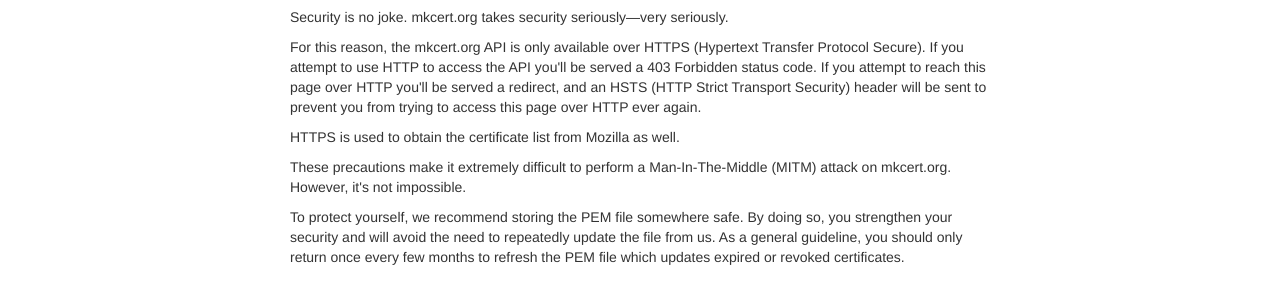
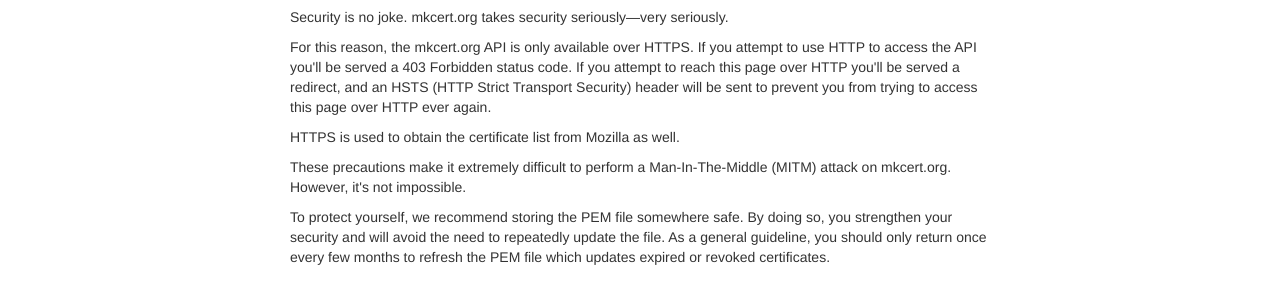
Before and after one commit to Lukasa/mkcert.org, a plain HTML site: page about.html in a window 1280 px wide. Shown: the part 196-480 px from the top of the page. Drawn offline with Linux system fonts and the light colour scheme.

Commit message:
Minor markups to about.html rewrite.

```diff
--- a/about.html
+++ b/about.html
@@ -45,10 +45,10 @@
       <div class="row narrow-content">
         <h2>Security </h2>
         <p>Security is no joke. mkcert.org takes security seriously&mdash;very seriously.</p>
-        <p>For this reason, the mkcert.org API is only available over HTTPS (Hypertext Transfer Protocol Secure). If you attempt to use HTTP to access the API you'll be served a 403 Forbidden status code. If you attempt to reach this page over HTTP you'll be served a redirect, and an HSTS (HTTP Strict Transport Security) header will be sent to prevent you from trying to access this page over HTTP ever again.</p>
+        <p>For this reason, the mkcert.org API is only available over HTTPS. If you attempt to use HTTP to access the API you'll be served a 403 Forbidden status code. If you attempt to reach this page over HTTP you'll be served a redirect, and an HSTS (HTTP Strict Transport Security) header will be sent to prevent you from trying to access this page over HTTP ever again.</p>
         <p>HTTPS is used to obtain the certificate list from Mozilla as well.</p>
         <p>These precautions make it extremely difficult to perform a Man-In-The-Middle (MITM) attack on mkcert.org. However, it's not impossible.</p>
-        <p>To protect yourself, we recommend storing the PEM file somewhere safe. By doing so, you strengthen your security and will avoid the need to repeatedly update the file from us. As a general guideline, you should only return once every few months to refresh the PEM file which updates expired or revoked certificates.</p>
+        <p>To protect yourself, we recommend storing the PEM file somewhere safe. By doing so, you strengthen your security and will avoid the need to repeatedly update the file. As a general guideline, you should only return once every few months to refresh the PEM file which updates expired or revoked certificates.</p>
         <h2>About The Project</h2>
         <h3>Philosophy</h3>
         <p>mkcert.org is free, both as in speech and as in beer, now and always.</p>
```
